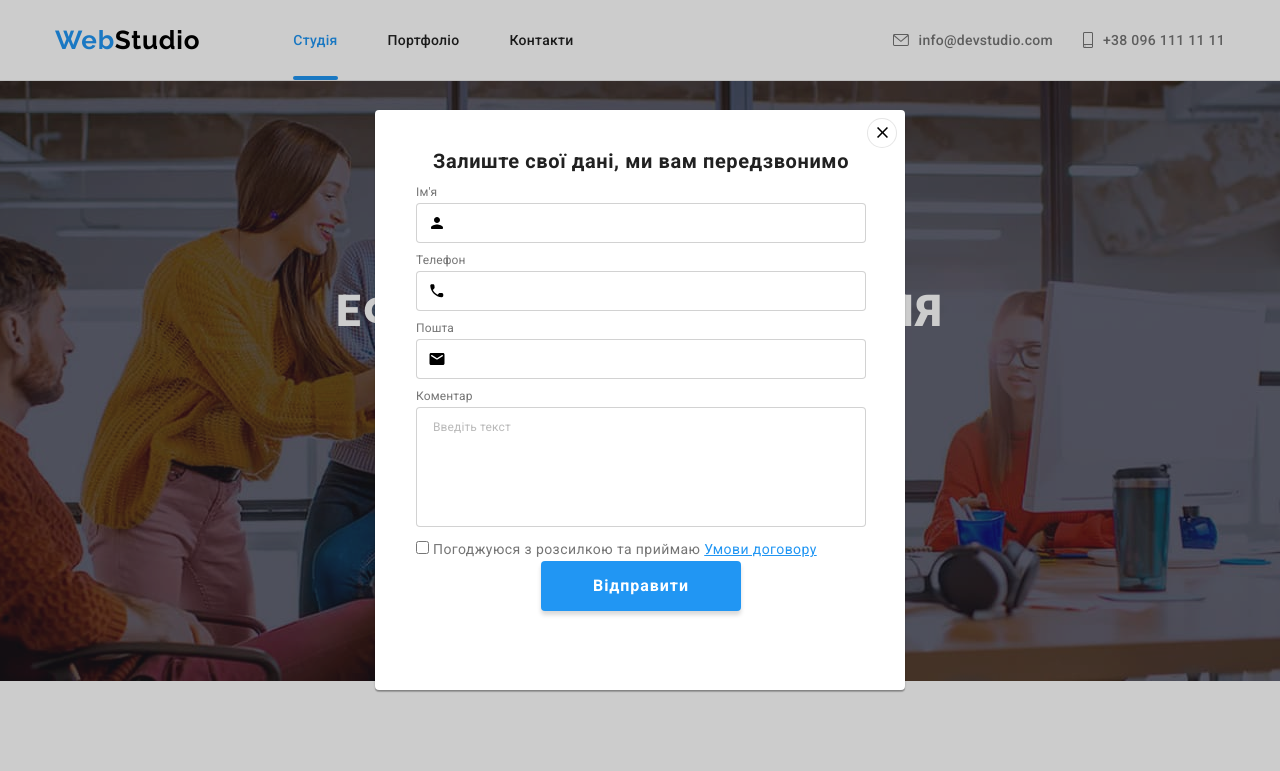
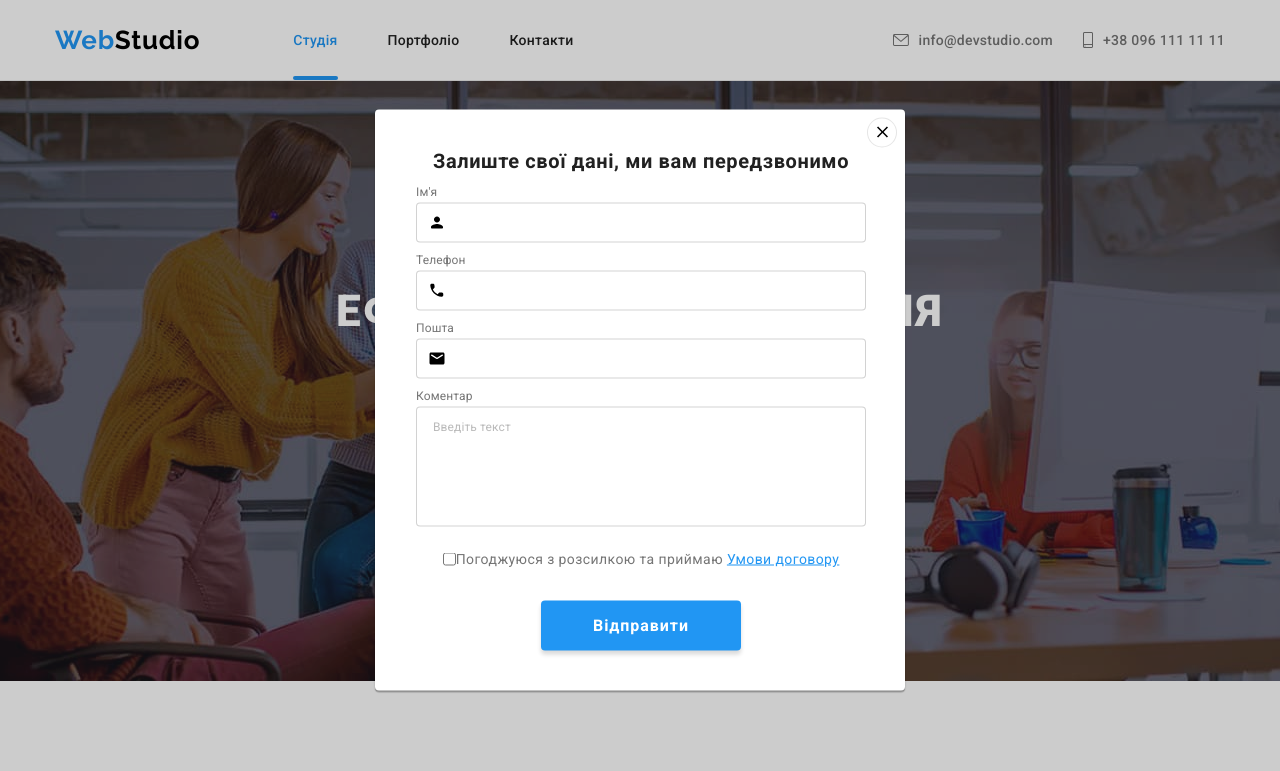
Before and after one commit to Julia-Gavrashenko/goit-markup-hw-06, a plain HTML site: page index.html in a window 1280 px wide. Both pictures are taken after a click on the button "Замовити послугу". Shown: the top 771 px of the page. Drawn offline with nearby package versions, Linux system fonts and the light colour scheme.

Commit message:
tenth-commit

```diff
--- a/css/styles.css
+++ b/css/styles.css
@@ -362,7 +362,22 @@ img {
   transition: border-color var(--anim-hover);
 }
 
-.form-field textarea {
+
+.form-field {
+  position: relative;
+  display: flex;
+  flex-direction: column;
+  margin-bottom: 10px;
+}
+
+.form-message {
+  position: relative;
+  display: flex;
+  flex-direction: column;
+  margin-bottom: 20px;
+}
+
+.form-message textarea {
   resize: none;
   min-height: 120px;
   padding-top: 12px;
@@ -371,15 +386,22 @@ img {
   padding-right: 16px;
 }
 
-.form-field textarea::placeholder {
+.form-message textarea::placeholder {
   color: rgba(117, 117, 117, 0.5);
   font-size: 12px;
   line-height: calc(14 / 12);
   letter-spacing: 0.01em;
 }
 
+
+.form-agreement {
+  display: flex;
+  align-items: center;
+  justify-content: center;
+  margin-bottom: 30px;
+}
+
 .form-agreement-label{
-
   font-size: 14px;
   line-height: calc(24 / 14);
   letter-spacing: 0.03em;
@@ -390,8 +412,12 @@ img {
 .form-agreement-label a {
   color: var(--accent-text-color);
   text-decoration: underline;
+}
 
-}
+
+
+
+
 
 .modal-form-btn {
   display: block;
--- a/index.html
+++ b/index.html
@@ -131,7 +131,7 @@
                 </svg>
               </div>
 
-              <div class="form-field">
+              <div class="form-message">
                 <label class="form-label" for="comment">Коментар</label>
                 <textarea
                   class="form-input"
@@ -143,13 +143,18 @@
                 ></textarea>
               </div>
 
-              <div>
-                <input type="checkbox" name="policy" id="policy" />
+
+
+              <div class="form-agreement">
+                <input class="checkbox" type="checkbox" name="policy" id="policy" />
                 <label class="form-agreement-label" for="policy"
                   >Погоджуюся з розсилкою та приймаю
                   <a class="form-agreement-link" ref=""> Умови договору </a>
                 </label>
               </div>
+
+
+
 
               <button class="modal-form-btn" type="submit">Відправити</button>
             </form>
```
